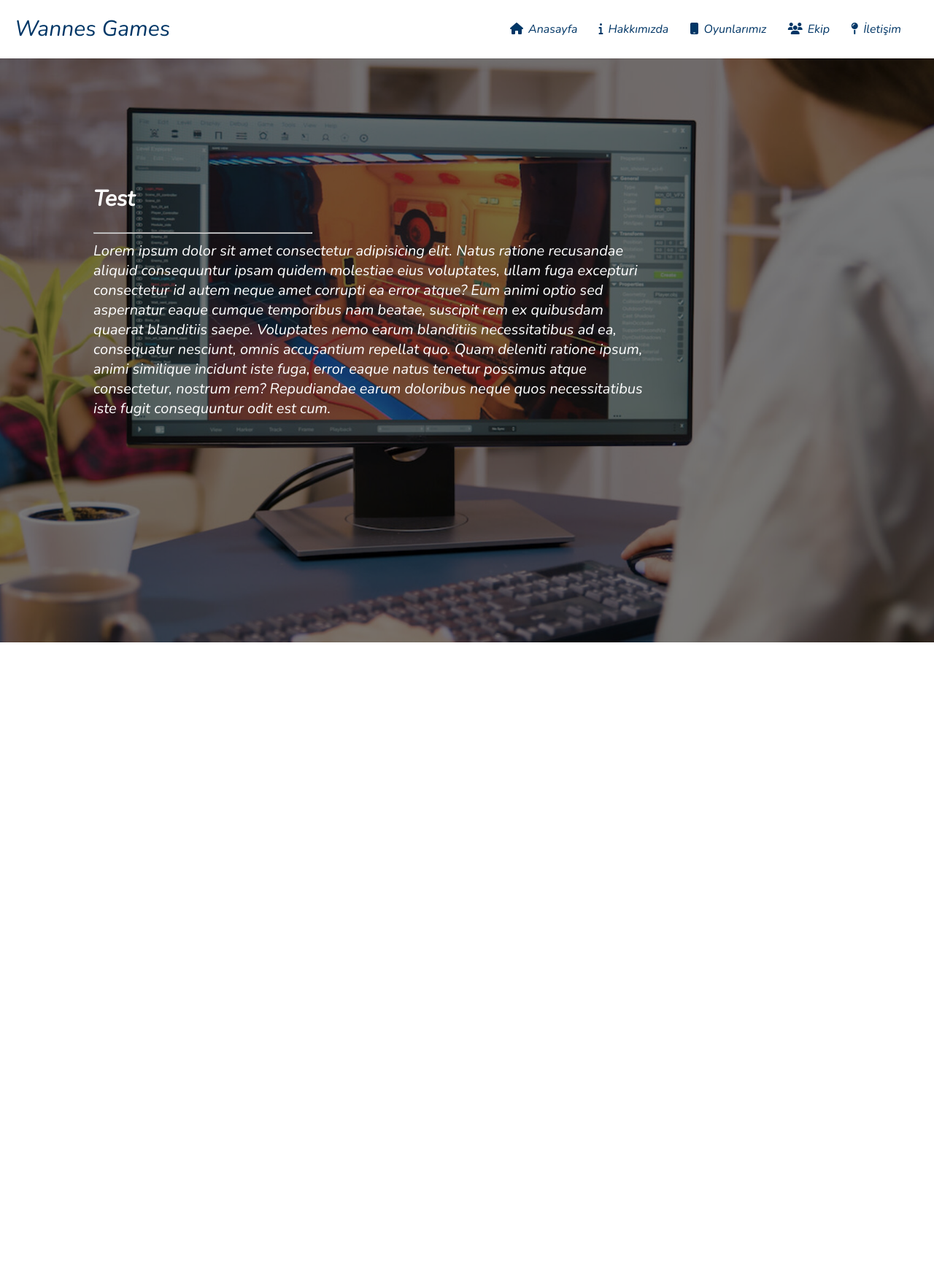
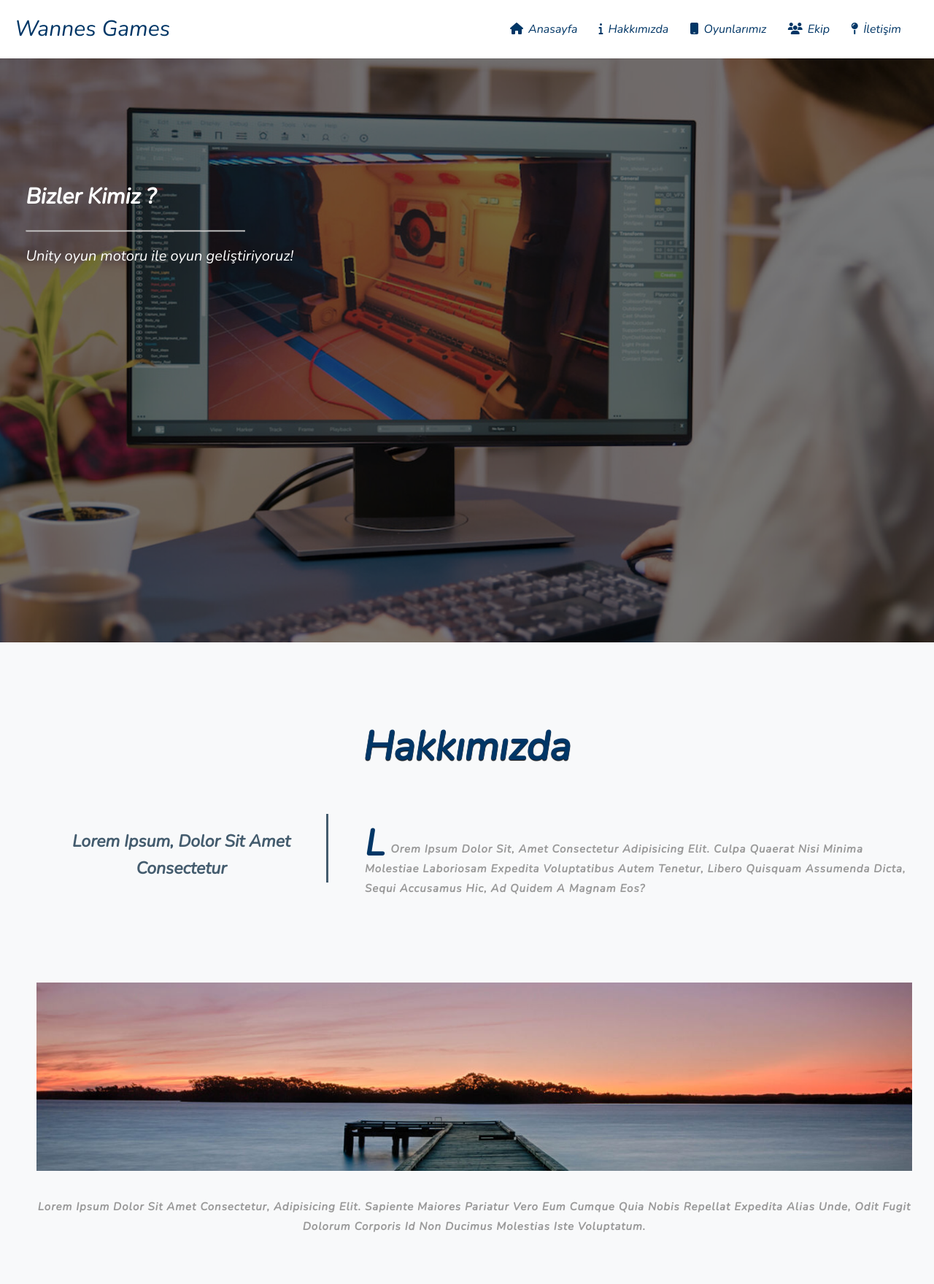
Before and after one commit to wannesK/WebProject, a PHP site: page / in a window 1280 px wide. Shown: the whole page at 73% size. Before the commit the page ends 880 px from the top, so only its background shows below. Run offline with PHP 8.4, Linux system fonts and the light colour scheme; some libraries are stand-ins or nearby versions.

Commit message:
About Us added

```diff
--- a/css/style.css
+++ b/css/style.css
@@ -1,37 +1,45 @@
 *{
     box-sizing: border-box;
 }
+
 body{
     font-family: 'Nunito', sans-serif;
     margin: 0;
 }
+
 #menu{
     height: 80px;
     padding: 0 20px;
 }
+
 #logo{
     font-size: 30px;
     line-height: 80px;
     color: #003666;
     float : left;
 }
+
 nav{
     float: right;
     line-height: 80px;
 }
+
 nav a:link{
     text-decoration: none;
     margin-right: 25px;
     color: #003666;
 }
+
 nav a:hover{
     border-bottom: 2px solid #003666;
 }
+
 nav a:visited{
     text-decoration: none;
     margin-right: 25px;
     color: #003666;
 }
+
 .icon{
     margin-right: 7px;
     font-size: 16px;
@@ -43,16 +51,95 @@ nav a:visited{
     background-attachment: fixed;
     height: 800px;
 }
+
 #black{
     height: 800px;
     background-color: black;
     opacity: 0.5;
 }
+
 #icerik{
     position: absolute;
     top: 50%;
     left: 40%;
-    transform: translate(-50% , -50%);
+    transform: translate(-130% , -110%);
     color: white;
     font-size: 20px;
 }
+
+#hakkimizda{
+    background-color: #f8f9fa;
+    padding: 50px;
+    text-align: center;
+    text-transform: capitalize;
+    font-weight: 600;
+}
+
+h3{
+    font-size: 55px;
+    color: #003666;
+    text-shadow: 0px 1px 1px black;
+    font-weight: 600;
+}
+
+#container{
+    width: 1200px;
+    height: auto;
+    margin: auto;
+}
+
+#sol{
+    float: left;
+    border-right: 3px solid #445c6e;
+    font-size: 30px;
+    width: 400px;
+    color: #445c6e;
+}
+
+#h5sol{
+    line-height: 1.6;
+    font-size: 23px;
+    font-weight: 600;
+}
+
+#h5sol , #sag{
+    margin: 0;
+    padding: 0;
+    margin-top: 20px;
+}
+
+span{
+    font-size: 50px;
+    margin-right: 7px;
+    line-height: 42px;
+    color: #003666;
+    font-weight: 600;
+    float: left;
+}
+
+#sag{
+    float: right;
+    width: 750px;
+    color: #999999;
+    text-align: left;
+    letter-spacing: 1px;
+    font-size: 15px;
+    line-height: 1.8;
+}
+
+.img-fluid{
+    max-width: 100%;
+    height: auto;
+}
+
+.mt100{
+    margin-top: 100px;
+}
+
+#pson{
+    color: #999;
+    letter-spacing: 1px;
+    font-size: 15px;
+    line-height: 1.8;
+    margin-top: 30px;
+}
--- a/index.html
+++ b/index.html
@@ -30,13 +30,31 @@
 
         </div>
         <div id="icerik">
-            <h2> Test </h2>
+            <h2> Bizler Kimiz ? </h2>
             <hr = width="300" align= left>
-            Lorem ipsum dolor sit amet consectetur adipisicing elit. Natus ratione recusandae aliquid consequuntur ipsam quidem molestiae eius voluptates, ullam fuga excepturi consectetur id autem neque amet corrupti ea error atque?
-            Eum animi optio sed aspernatur eaque cumque temporibus nam beatae, suscipit rem ex quibusdam quaerat blanditiis saepe. Voluptates nemo earum blanditiis necessitatibus ad ea, consequatur nesciunt, omnis accusantium repellat quo.
-            Quam deleniti ratione ipsum, animi similique incidunt iste fuga, error eaque natus tenetur possimus atque consectetur, nostrum rem? Repudiandae earum doloribus neque quos necessitatibus iste fugit consequuntur odit est cum.
+            <p> Unity oyun motoru ile oyun geliştiriyoruz! </p>
         </div>
     </section>
 
+    <section id="hakkimizda">
+        <h3> Hakkımızda </h3>
+
+        <div id="container">
+            <div id="sol">
+                <h5 id="h5sol">Lorem ipsum, dolor sit amet consectetur
+                </h5>
+            </div>
+
+            <div id="sag">
+                <span>L</span>
+                <p id="psag">orem ipsum dolor sit, amet consectetur adipisicing elit. Culpa quaerat nisi minima molestiae laboriosam expedita voluptatibus autem tenetur, libero quisquam assumenda dicta, sequi accusamus hic, ad quidem a magnam eos?
+                </p>
+            </div>
+
+            <img src="images/about.jpg" alt=""
+            class="img-fluid mt100">
+            <p id="pson">Lorem ipsum dolor sit amet consectetur, adipisicing elit. Sapiente maiores pariatur vero eum cumque quia nobis repellat expedita alias unde, odit fugit dolorum corporis id non ducimus molestias iste voluptatum.</p>
+        </div>
+    </section>
 </body>
 </html>
```
Also changed, not shown: images/about.jpg (added).
